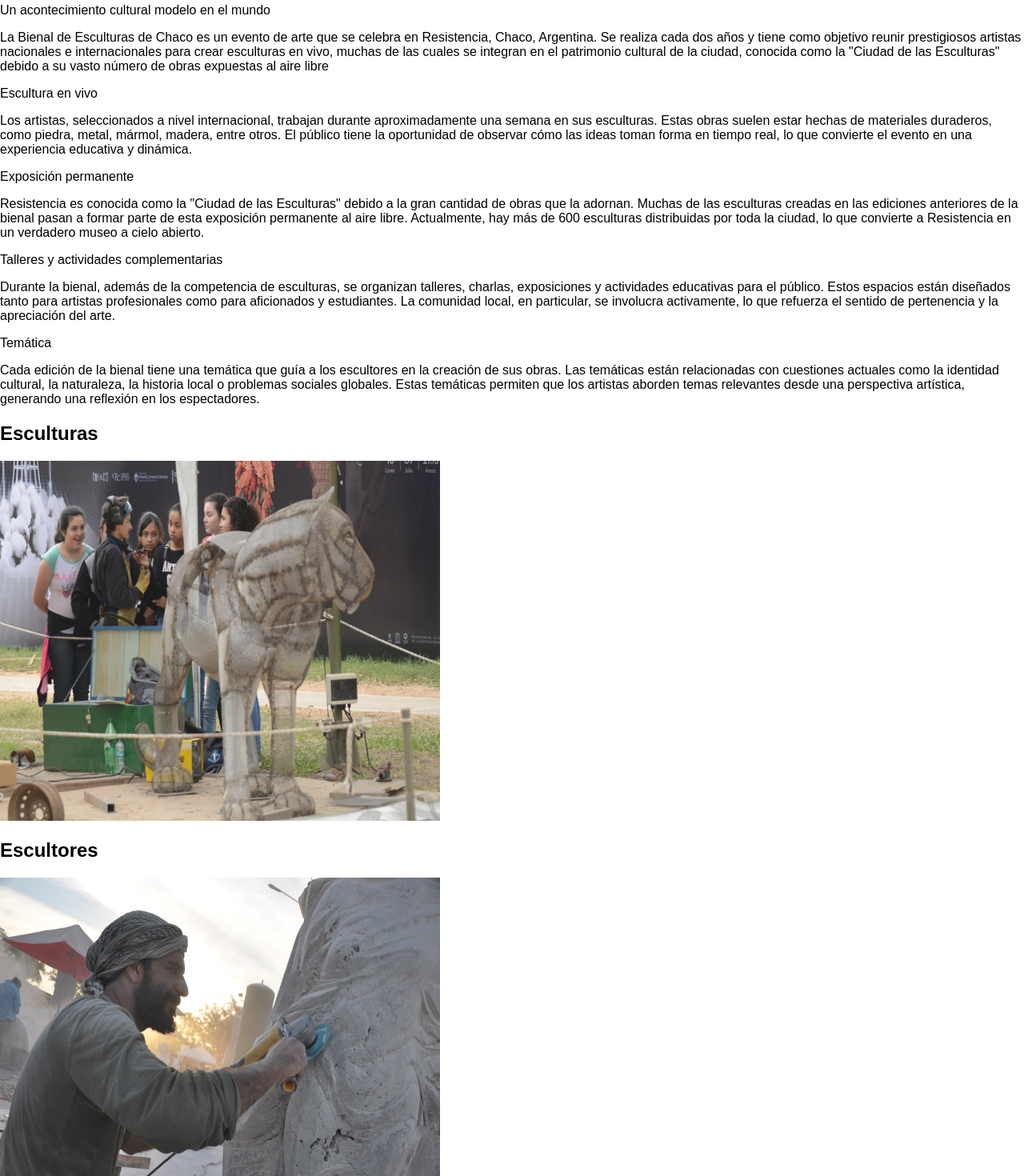
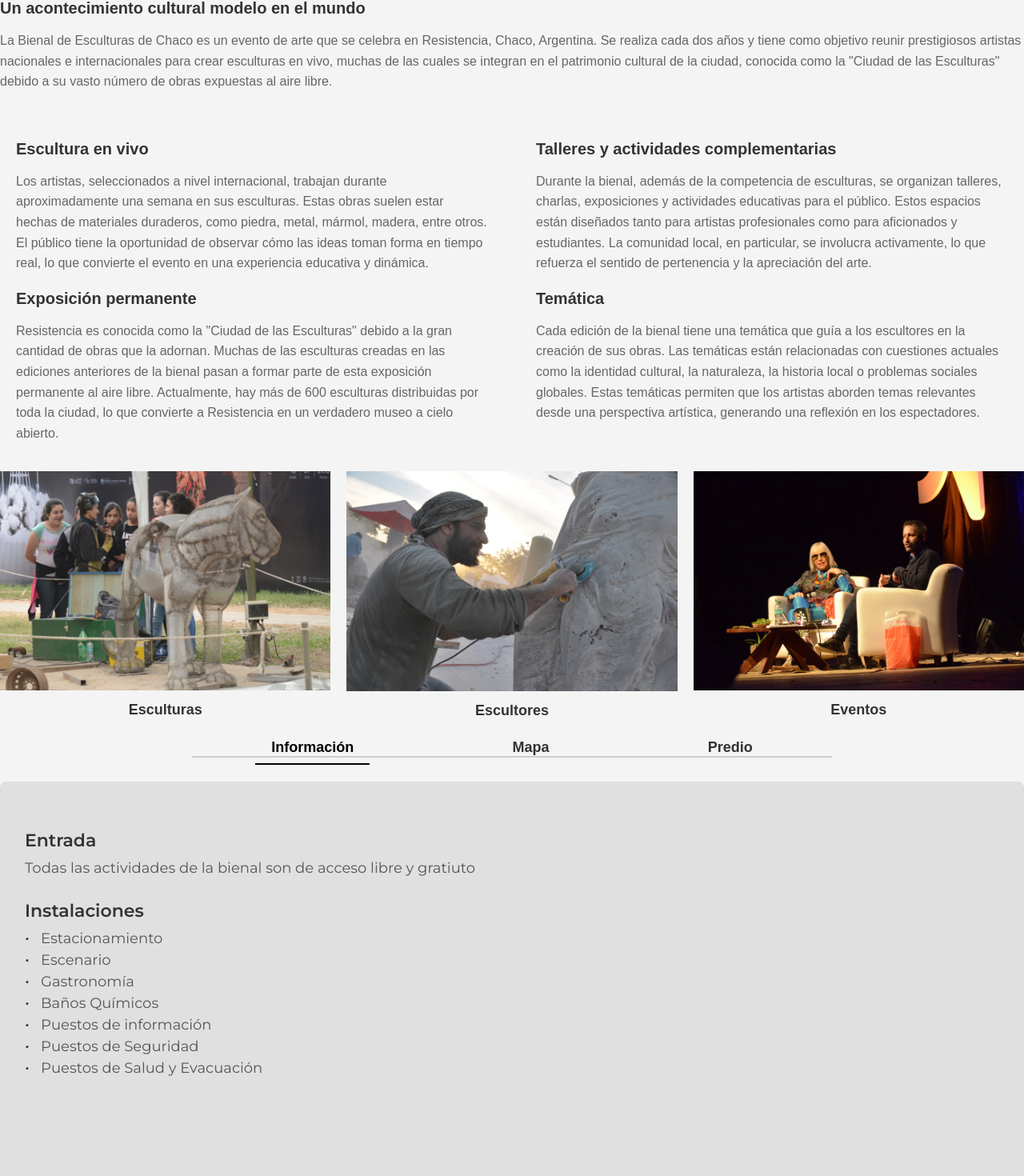
Before and after one commit to FRRe-DS/2024-01-TPI, a Next.js app: page / in a window 1280 px wide. Shown: the part 260-1730 px from the top of the page at 80% size. Built offline with nearby package versions, Linux system fonts and the light colour scheme.

Commit message:
Homologando con las demas ramas

```diff
--- /dev/null
+++ b/src/app/estilosHome/infoExtra.css
@@ -0,0 +1,136 @@
+@import url('https://fonts.googleapis.com/css2?family=Montserrat:ital,wght@0,100..900;1,100..900&display=swap');
+
+/* InfoExtra */
+.rootSeccionNavegacion {
+    margin: 20px 0;
+}
+
+.menu {
+    margin-bottom: 20px;
+}
+
+.menu {
+    margin-bottom: 20px;
+    display: flex;
+    justify-content: space-between;
+    align-items: center;
+    padding: 10px;
+}
+
+.menu ul {
+    list-style: none;
+    padding: 0;
+    display: flex;
+    justify-content: space-around;
+    width: 100%;
+    max-width: 800px; /* Limitar el ancho del menú */
+    margin: 0 auto; /* Centrar el menú */
+    border-bottom: 2px solid #ccc;
+}
+
+.menu li {
+    margin: 0 10px;
+}
+
+.menu a {
+    text-decoration: none;
+    padding: 10px 20px;
+    color: #333;
+    font-weight: bold;
+    font-size: 18px;
+}
+
+.menu a.enlace__activo {
+    border-bottom: 2px solid black;
+    color: #000;
+}
+
+/* Otros estilos para las secciones */
+.info, .mapResponsive, .predio {
+    display: flex;
+    margin-top: 20px;
+    padding: 20px;
+    border: 1px solid #ddd;
+    background-color: var(--color-highlight);
+    border-radius: 8px;
+    height: 450px;
+    align-items: center;
+    justify-content: center;
+    max-width: 100%; /* Limitar el ancho de las secciones */
+    margin: 20px auto; /* Centrar las secciones */
+}
+
+.info {
+    padding: 30px;
+}
+
+.info__instalaciones, .info__entradaTitulo {
+    font-family: 'Montserrat', sans-serif;
+    font-weight: 600;
+    font-size: 22px; /* Ajuste del tamaño del título */
+    margin-bottom: 10px;
+    color: #333;
+}
+
+.info__entrada, .info__instalaciones__lista li {
+    list-style: none;
+    padding: 0;
+    margin: 10px 0;
+    font-family: 'Montserrat', sans-serif;
+    font-size: 18px;
+    color: #555;
+}
+
+.info__instalaciones__lista {
+    list-style: none;
+    padding-left: 20px;
+    text-align: left;
+    padding: 0;
+    margin: 10px 0;
+}
+
+.info__instalaciones__lista li {
+    margin: 5px 0;
+    position: relative;
+    padding-left: 20px;
+}
+
+.info__instalaciones__lista li::before {
+    content: '•';
+    position: absolute;
+    left: 0;
+    color: var(--color-primary);
+    font-size: 20px;
+    line-height: 20px;
+}
+
+/* Ajustes de iframe en la sección de mapa */
+.mapResponsive iframe {
+    width: 100%; /* Ajuste para que ocupe el ancho completo */
+    border-radius: 8px; /* Borde redondeado */
+    border: 1px solid #ccc;
+}
+
+.predio_titulo{
+    font-family: "Montserrat", sans-serif;
+    text-align: center;
+    font-size: 150%;
+    color: #000000;
+    margin-bottom: 7%;
+}
+
+.predio__imagen {
+    width: 100%;
+    height: 100%;
+    border-radius: 8px;;
+
+}
+
+/* Estilos para las secciones */
+.oculto {
+    display: none;
+}
+
+.visible {
+    display: block;
+}
--- a/src/app/page.jsx
+++ b/src/app/page.jsx
@@ -1,41 +1,41 @@
 import ImageBar from "./ui/ImagenesRender/imageBar";
 import InfoExtra from "./ui/componentes/InfoExtra";
+import styles from "./page.module.css";
+import "./ui/globals.css";
 
 export default function Home() {
   return (
     <>
-      <main>
+      <main className={styles.rootMain}>
         <h2> Por amor al Arte</h2>
-        <section className="rootPageCita">
-          <h1 className="rootCitaTitulo">
+        <section className={styles.rootPageCita}>
+          <h1 className={styles.rootCitaTitulo}>
             "Un certamen internacional único en el mundo"
           </h1>
 
-          <p className="rootCitaParrafo">
+          <p className={styles.rootCitaParrafo}>
             - José Eidman, presidente de la Fundación Urunday
           </p>
         </section>
-
-        <div>
-          <p className="rootTituloTexto">
-            {" "}
-            Un acontecimiento cultural modelo en el mundo{" "}
+        <div className={styles.rootPResentacion}>
+          <p className={styles.rootTituloTexto}>
+            Un acontecimiento cultural modelo en el mundo
           </p>
-
-          <p className="rootTexto">
+          <p className={styles.rootTexto}>
             La Bienal de Esculturas de Chaco es un evento de arte que se celebra
             en Resistencia, Chaco, Argentina. Se realiza cada dos años y tiene
             como objetivo reunir prestigiosos artistas nacionales e
             internacionales para crear esculturas en vivo, muchas de las cuales
             se integran en el patrimonio cultural de la ciudad, conocida como la
             "Ciudad de las Esculturas" debido a su vasto número de obras
-            expuestas al aire libre
+            expuestas al aire libre.
           </p>
+        </div>
 
-          <div>
-            <p className="rootTituloTexto"> Escultura en vivo </p>
-
-            <p className="rootTexto">
+        <div className={styles.gridTabla}>
+          <div className={styles.gridItem}>
+            <p className={styles.rootTituloTexto}>Escultura en vivo</p>
+            <p className={styles.rootTexto}>
               Los artistas, seleccionados a nivel internacional, trabajan
               durante aproximadamente una semana en sus esculturas. Estas obras
               suelen estar hechas de materiales duraderos, como piedra, metal,
@@ -43,10 +43,8 @@ export default function Home() {
               observar cómo las ideas toman forma en tiempo real, lo que
               convierte el evento en una experiencia educativa y dinámica.
             </p>
-
-            <p className="rootTituloTexto">Exposición permanente</p>
-
-            <p className="rootTexto">
+            <p className={styles.rootTituloTexto}>Exposición permanente</p>
+            <p className={styles.rootTexto}>
               Resistencia es conocida como la "Ciudad de las Esculturas" debido
               a la gran cantidad de obras que la adornan. Muchas de las
               esculturas creadas en las ediciones anteriores de la bienal pasan
@@ -55,12 +53,12 @@ export default function Home() {
               ciudad, lo que convierte a Resistencia en un verdadero museo a
               cielo abierto.
             </p>
-
-            <p className="rootTituloTexto">
-              Talleres y actividades complementarias{" "}
+          </div>
+          <div className={styles.gridItem}>
+            <p className={styles.rootTituloTexto}>
+              Talleres y actividades complementarias
             </p>
-
-            <p className="rootTexto">
+            <p className={styles.rootTexto}>
               Durante la bienal, además de la competencia de esculturas, se
               organizan talleres, charlas, exposiciones y actividades educativas
               para el público. Estos espacios están diseñados tanto para
@@ -68,10 +66,8 @@ export default function Home() {
               comunidad local, en particular, se involucra activamente, lo que
               refuerza el sentido de pertenencia y la apreciación del arte.
             </p>
-
-            <p className="rootTituloTexto">Temática</p>
-
-            <p className="rootTexto">
+            <p className={styles.rootTituloTexto}>Temática</p>
+            <p className={styles.rootTexto}>
               Cada edición de la bienal tiene una temática que guía a los
               escultores en la creación de sus obras. Las temáticas están
               relacionadas con cuestiones actuales como la identidad cultural,
@@ -83,7 +79,7 @@ export default function Home() {
           </div>
         </div>
 
-        <nav className="rootSeccionNavegacion">
+        <nav className={styles.rootSeccionNavegacion}>
           <ImageBar />
         </nav>
 
--- a/src/app/page.module.css
+++ b/src/app/page.module.css
@@ -1,29 +1,3 @@
-/* styles.css */
-
-/* Estilos generales */
-.rootMain {
-  padding: 20px;
-}
-
-/* Header */
-.rootHeader {
-  display: flex;
-  align-items: center;
-  background-color: var(--color-primary);
-  color: #fff;
-  padding: 10px 20px;
-}
-
-.rootLogoPrincipal {
-  width: 50px;
-  height: auto;
-  margin-right: 20px;
-}
-
-.rootHeaderTitulo {
-  font-size: 24px;
-}
-
 /* Sección de cita */
 .rootPageCita {
   background-color: var(--color-highlight);
@@ -43,113 +17,75 @@
   margin: 0;
 }
 
-/* Texto principal */
-.rootTituloTexto1 {
-  display: table;
-  flex-wrap: wrap;
-  gap: 20px;
+.rootPresentacion {
+  font-size: 20px;
+  font-weight: bold;
+  width: 100%;
+  margin-bottom: 10px;
+  color: #333;
 }
 
-.rootTituloTexto {
-  font-size: 28px; /* Tamaño de fuente grande */
-  font-weight: bold; /* Negrita */
-  color: var(--color-primary); /* Color específico */
-  margin: 20px 0 10px 0;
-  flex: 1 1 100%;
+/*secion de tabla*/
+.gridTabla {
+  display: grid;
+  grid-template-columns: repeat(2, 1fr);
+  gap: 20px;
+  margin-top: 20px;
 }
 
-.column {
-  display: table-column-group;
-  flex-direction: column;
+.gridItem {
+  background-color: var(--color-background);
+  padding: 20px;
+  border-radius: 8px;
+}
+
+/* Estilos para títulos y párrafos */
+.rootTituloTexto {
+  font-size: 20px;
+  font-weight: bold;
+  margin-bottom: 10px;
+  color: #333;
 }
 
 .rootTexto {
-  font-size: 18px; /* Tamaño de fuente mediano */
-  color: var(--color-secondary); /* Color específico */
-  line-height: 1.6; /* Espaciado entre líneas */
-  margin: 10px 0;
-  flex: 1 1 calc(50% - 20px);
+  font-size: 16px;
+  color: #666;
+  line-height: 1.6;
+  margin-bottom: 15px;
 }
 
-/* Navegación */
-.rootSeccionNavegacion {
-  margin: 20px 0;
+/* Navegación Principal*/
+
+.gridImages {
+  display: grid;
+  grid-template-columns: repeat(3, 1fr); /* 3 columnas con el mismo ancho */
+  gap: 20px; /* Espacio entre las imágenes */
 }
 
-/* InfoExtra */
-.menu {
-  background-color: var(--color-primary);
-  color: #fff;
-  padding: 10px;
+.rootNavContenedor {
+  text-align: center;
 }
 
-.enlaces {
-  list-style: none;
-  padding: 0;
-  margin: 0;
-  display: flex;
-  justify-content: space-around;
+.rootNavImagen {
+  width: 100%; /* La imagen ocupará todo el ancho del contenedor */
+  height: auto;
+  transition: transform 0.3s ease;
 }
 
-.enlace__info,
-.enlace__map,
-.enlace__predio {
-  color: #fff;
-  text-decoration: none;
+.rootNavImagen:hover {
+  transform: scale(1.05); /* Efecto de agrandamiento al pasar el cursor */
 }
 
-.info {
-  background-color: #fff;
-  padding: 20px;
-  margin: 20px 0;
+.rootNavTitulo {
+  margin-top: 10px;
+  font-size: 18px;
+  font-weight: bold;
+  color: #333;
 }
 
-.info__entrada,
-.info__instalaciones {
-  font-size: 18px;
-  font-weight: bold;
-  margin: 10px 0;
+/* Ajustes para pantallas pequeñas */
+@media (max-width: 480px) {
+  .gridImages {
+    grid-template-columns: 1fr; /* Una sola columna en pantallas pequeñas */
+  }
 }
-
-.info__instalaciones__lista {
-  list-style: none;
-  padding: 0;
-  margin: 0;
-}
-
-.info__instalaciones__lista li {
-  margin: 5px 0;
-}
-
-/* Mapa */
-.mapResponsive {
-  overflow: hidden;
-  padding-bottom: 56.25%;
-  position: relative;
-  height: 0;
-}
-
-.mapResponsive iframe {
-  left: 0;
-  top: 0;
-  height: 100%;
-  width: 100%;
-  position: absolute;
-}
-
-/* Predio */
-.predio {
-  margin: 20px 0;
-}
-
-/* Footer */
-.rootFooter {
-  background-color: var(--color-primary);
-  color: #fff;
-  text-align: center;
-  padding: 10px 0;
-}
-
-.rootFooter p {
-  margin: 0;
-}
--- a/src/app/ui/ImagenesRender/imageBar.jsx
+++ b/src/app/ui/ImagenesRender/imageBar.jsx
@@ -3,21 +3,34 @@ import ImagenesRedireccion from "./imageRedireccion";
 import esculturas from "/public/Art.jpg";
 import escult from "/public/Escultor.jpg";
 import evento from "/public/Event.jpg";
+import style from "../../page.module.css";
 
 export default function ImageBar() {
   return (
     <>
+      <div className={style.gridImages}>
+        <div className={style.rootNavContenedor}>
           <ImagenesRedireccion
             titulo="Esculturas"
             imagen={esculturas}
             enlace="/esculturas"
           />
+        </div>
+        <div className={style.rootNavContenedor}>
           <ImagenesRedireccion
             titulo="Escultores"
             imagen={escult}
             enlace="/escultores"
           />
-      <ImagenesRedireccion titulo="Eventos" imagen={evento} enlace="/eventos" />
+        </div>
+        <div className={style.rootNavContenedor}>
+          <ImagenesRedireccion
+            titulo="Eventos"
+            imagen={evento}
+            enlace="/eventos"
+          />
+        </div>
+      </div>
     </>
   );
 }
--- a/src/app/ui/ImagenesRender/imageRedireccion.jsx
+++ b/src/app/ui/ImagenesRender/imageRedireccion.jsx
@@ -1,21 +1,20 @@
 import Image from "next/image";
 import Link from "next/link";
+import style from "../../page.module.css";
 
 export default function ImagenesRedireccion({ titulo, imagen, enlace }) {
   return (
     <>
-      <div className="cardContenedor">
-        <h1 className="rootNavTitulo">{titulo}</h1>
       <Link href={enlace} rel="noopener no referrer">
         <Image
-            className="rootNavImagen"
+          className={style.rootNavImagen}
           src={imagen}
           alt="navegacion"
           width={550}
           height={450}
         />
       </Link>
-      </div>
+      <h1 className={style.rootNavTitulo}>{titulo}</h1>
     </>
   );
 }
--- a/src/app/ui/componentes/InfoExtra.jsx
+++ b/src/app/ui/componentes/InfoExtra.jsx
@@ -1,35 +1,56 @@
-import ImgGeneric from "./imagenGenerica.jsx";
-import predio from "/public/plano-predio.jpg";
+"use client";
+
+import ImgPredio from "./imagenPredio.jsx";
+import predio from "/public/plano-predio.svg";
+import { useState } from "react";
+import "../../estilosHome/infoExtra.css";
+
 export default function InfoExtra() {
+  const [active, setActive] = useState("info");
   return (
     <>
       <header>
         <nav className="menu">
           <ul className="enlaces">
             <li>
-              <a href="#info" className="enlace__info">
+              <a
+                href="#info"
+                className={active === "info" ? "enlace__activo" : ""}
+                onClick={() => setActive("info")}
+              >
                 {" "}
-                Información{" "}
+                Información
               </a>
             </li>
             <li>
-              <a href="#map" className="enlace__map">
+              <a
+                href="#map"
+                className={active === "map" ? "enlace__activo" : ""}
+                onClick={() => setActive("map")}
+              >
                 {" "}
-                Mapa{" "}
+                Mapa
               </a>
             </li>
             <li>
-              <a href="#predio" className="enlace__predio">
+              <a
+                href="#predio"
+                className={active === "predio" ? "enlace__activo" : ""}
+                onClick={() => setActive("predio")}
+              >
                 {" "}
-                Predio{" "}
+                Predio
               </a>
             </li>
           </ul>
         </nav>
       </header>
 
-      <div className="info" id="info">
-        <h4 className="info__entrada"> Entrada </h4>
+      <div
+        className={`info ${active === "info" ? "visible" : "oculto"}`}
+        id="info"
+      >
+        <h4 className="info__entradaTitulo"> Entrada </h4>
         <p className="info__entrada">
           {" "}
           Todas las actividades de la bienal son de acceso libre y gratiuto{" "}
@@ -47,21 +68,27 @@ export default function InfoExtra() {
         </ul>
       </div>
 
-      <div className="map-responsive" id="map">
+      <div
+        className={`mapResponsive ${active === "map" ? "visible" : "oculto"}`}
+        id="map"
+      >
         <iframe
           src="https://www.google.com/maps/embed?pb=!1m18!1m12!1m3!1d3541.0116662845985!2d-58.98075030793457!3d-27.437747151863935!2m3!1f0!2f0!3f0!3m2!1i1024!2i768!4f13.1!3m3!1m2!1s0x94450c5b04a7481d%3A0xf99641a09f8495d2!2sDomo%20Del%20Centenario!5e0!3m2!1ses-419!2sar!4v1727822763791!5m2!1ses-419!2sar"
           width="600"
           height="450"
           style={{ border: 0 }}
-          allowfullscreen=""
+          allowFullScreen=""
           loading="lazy"
           referrerpolicy="no-referrer-when-downgrade"
         />
       </div>
 
-      <div className="predio" id="predio">
+      <div
+        className={`predio ${active === "predio" ? "visible" : "oculto"}`}
+        id="predio"
+      >
         {/*Acá solo qeudaría agregar la imagen del predio qeu esta en el canva*/}
-        <ImgGeneric titulo="Predio" imagen={predio} dimensions="500" />
+        <ImgPredio titulo="Predio" imagen={predio} dimensions={300} />
       </div>
     </>
   );
--- a/src/app/ui/componentes/footer.jsx
+++ b/src/app/ui/componentes/footer.jsx
@@ -1,4 +1,5 @@
 import SocialMediaFooter from "../SocialMediaBar/socialMedia";
+import "../globals.css";
 
 export function RootFooter() {
   return (
--- a/src/app/ui/componentes/header.jsx
+++ b/src/app/ui/componentes/header.jsx
@@ -1,5 +1,6 @@
 import Image from "next/image";
 import Logo from "/public/BienalLogo.png";
+import "../globals.css";
 
 export function RootHeader() {
   return (
--- /dev/null
+++ b/src/app/ui/componentes/imagenPredio.jsx
@@ -0,0 +1,17 @@
+import Image from "next/image";
+import "../../estilosHome/infoExtra.css";
+
+export default function ImgPredio({ titulo, imagen, dimensions }) {
+  return (
+    <>
+      <h1 className="predio_titulo">{titulo}</h1>
+      <Image
+        className="predio__imagen"
+        src={imagen}
+        alt={titulo}
+        width={dimensions}
+        height={dimensions}
+      />
+    </>
+  );
+}
--- a/src/app/ui/globals.css
+++ b/src/app/ui/globals.css
@@ -1,9 +1,44 @@
-/* Aqui se definen los estilos compartidos por todas las partes del sitio web */
-@import "../variables.css";
+@import "../estilosHome/variables.css";
 
 body {
     font-family: Arial, sans-serif;
     margin: 0;
     padding: 0;
-    background-color: #ffffff;
+    background-color: #f4f4f4;
 }
+
+/* Estilos generales */
+.rootMain {
+    padding: 20px;
+}
+
+.rootLogoPrincipal {
+    width: 50px;
+    height: auto;
+    margin-right: 20px;
+}
+
+/* Header */
+.rootHeaderTitulo {
+    font-size: 24px;
+}
+
+.rootHeader {
+    display: flex;
+    align-items: center;
+    background-color: var(--color-primary);
+    color: #fff;
+    padding: 10px 20px;
+}
+
+  /* Footer */
+.rootFooter {
+    background-color: var(--color-primary);
+    color: #fff;
+    text-align: center;
+    padding: 10px 0;
+}
+
+.rootFooter p {
+    margin: 0;
+}
```
Also changed, not shown: src/app/estilosHome/variables.css (renamed from src/app/variables.css), 1 other file (tests, documents, lock files or other folders). Lines whose indentation alone changed are shown as unchanged.
